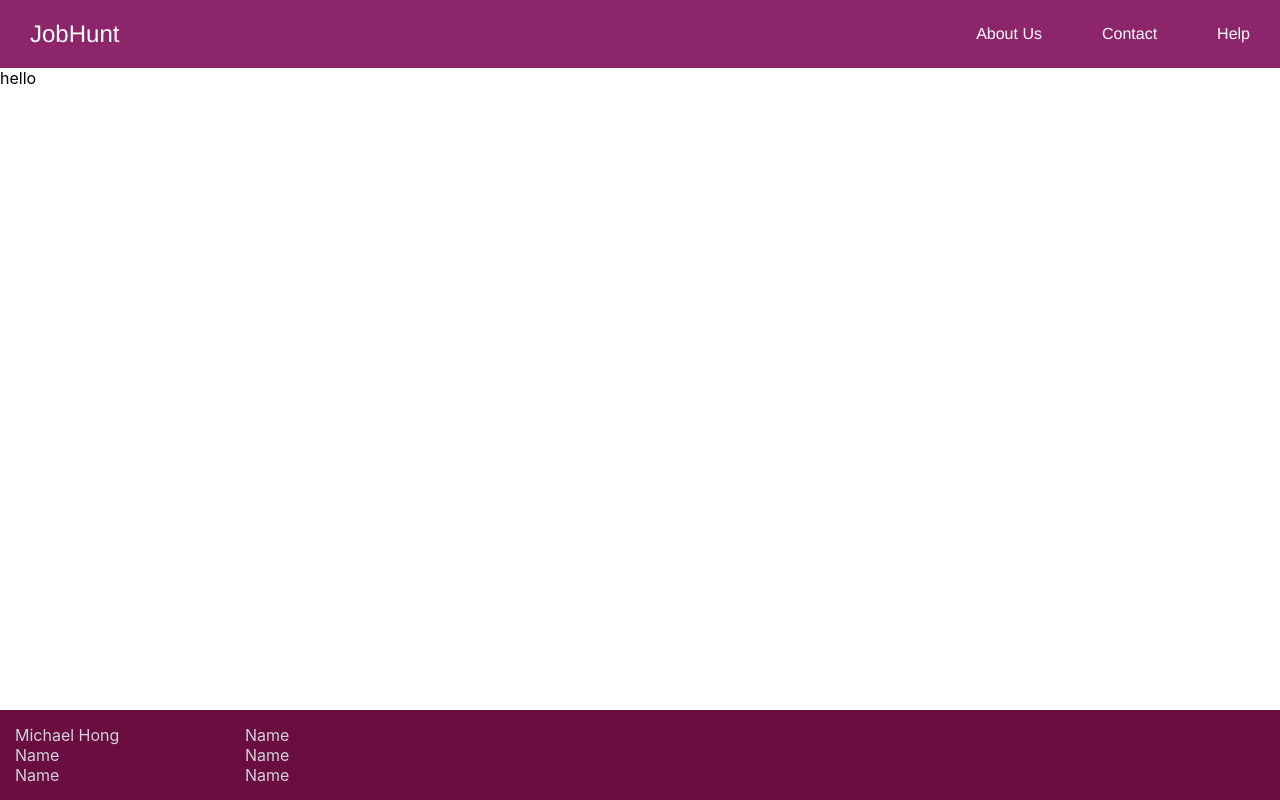
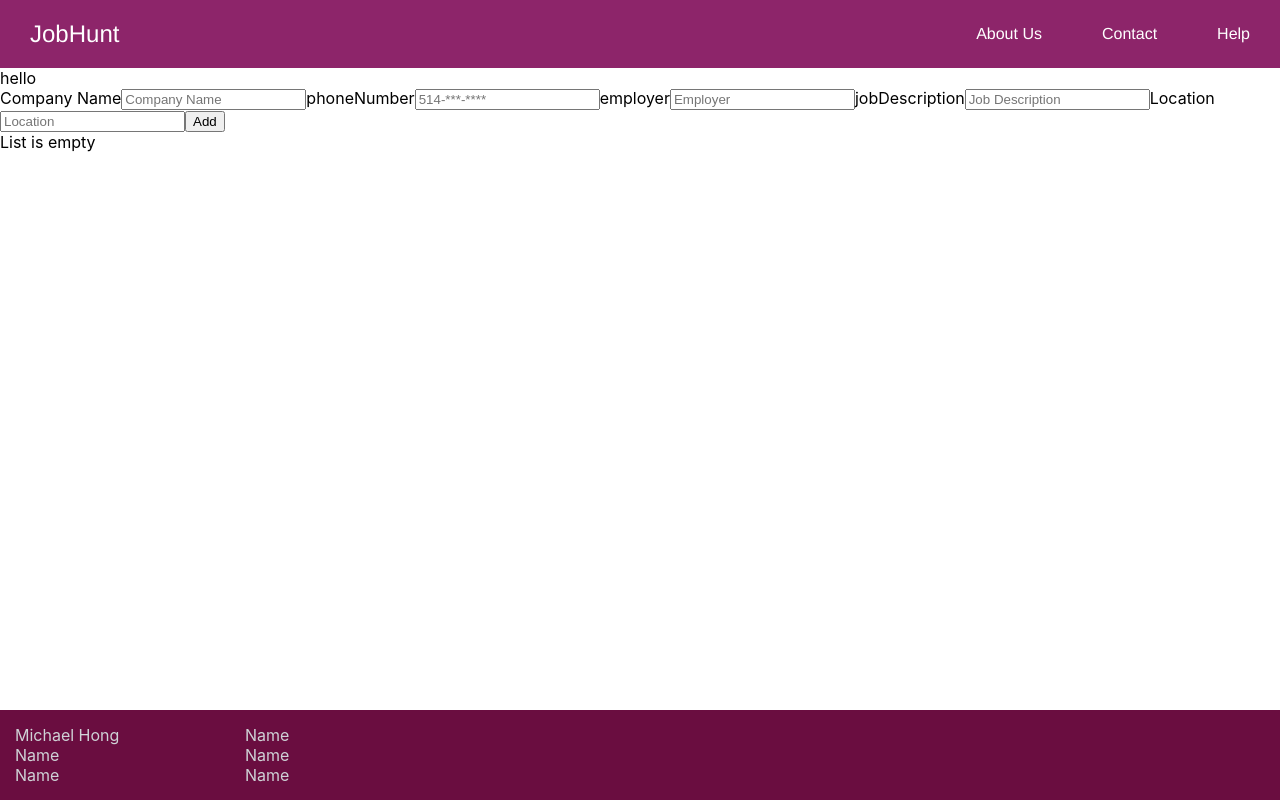
Before and after one commit to Fetyali7/MAK-soen341project2023, a React (Create React App) app in the folder 341-project/: page / in a window 1280 px wide. Both pictures are taken after a click on the element "About Us". Built offline with nearby package versions, Linux system fonts and the light colour scheme; the HTML template or start-up script is replaced by a standard one.

Commit message:
Employers posting form complete. just need css

```diff
--- a/341-project/src/App.js
+++ b/341-project/src/App.js
@@ -13,7 +13,7 @@ function App() {
         <Navbar changeTab={(changeTab) => setCurrentTab(changeTab)}></Navbar>
         <div>hello</div>
         {currentTab === "Home" ? <></> : <></>}
-        {/* {currentTab === "Posting" ? <PostingForm postingsList={postingsList} setPostingsList={setPostingsList}></PostingForm> : <></>} */}
+        {currentTab === "Posting" ? <PostingForm postingsList={postingsList} setPostingsList={setPostingsList}></PostingForm> : <></>}
         <Footer></Footer>
     </div>
   );
--- a/341-project/src/Component/PostingForm.js
+++ b/341-project/src/Component/PostingForm.js
@@ -8,28 +8,29 @@ export const PostingForm = ({postingsList, setPostingsList}) => {
     const [location, setLocation] = useState("")
 
     const handleCompanyName = (e) => {
-        setCompanyName(e.target.companyName);
+        setCompanyName(e.target.value);
     }
     const handlePhoneNumber = (e) => {
-        setPhoneNumber(e.target.phoneNumber);
+        setPhoneNumber(e.target.value);
 
     }
     const handleEmployer = (e) => {
-        setEmployer(e.target.employer);
+        setEmployer(e.target.value);
 
     }
     const handleJobDescription = (e) => {
-        setJobDescription(e.target.jobDescription);
+        setJobDescription(e.target.value);
 
     }
     const handleLocation = (e) => {
-        setLocation(e.target.location);
+        setLocation(e.target.value);
 
     }
     const handlePostings = () =>  {
         setPostingsList([...postingsList, {companyName:companyName, phoneNumber:phoneNumber,
                                          employer:employer,jobDescription:jobDescription,
                                          location:location}]);
+        console.log(postingsList);
     }
 
   return (
@@ -44,7 +45,24 @@ export const PostingForm = ({postingsList, setPostingsList}) => {
         <input placeholder="Job Description" value={jobDescription} onChange={handleJobDescription}></input>
         <label>Location</label>
         <input placeholder="Location" value={location} onChange={handleLocation}></input>
-        <button onClick={handlePostings()}> Add </button>
+        <button onClick={handlePostings}> Add </button>
+        <div>
+            {postingsList.length > 0 ?
+            <div>
+                    {postingsList.map((value) =>
+                    <div className='postings card'>
+                        <div>{value.companyName}</div>
+                        <div>{value.phoneNumber}</div>
+                        <div>{value.employer}</div>
+                        <div>{value.jobDescription}</div>
+                        <div>{value.location}</div>
+                        {/* <span onClick={() => deleteManga(value.title)} className='delete-button'><button> X</button></span> */}
+                    </div>)
+                    }
+            </div>
+                : (<div> List is empty </div>)
+            }
+        </div>
     </div>
   )
 }
```
